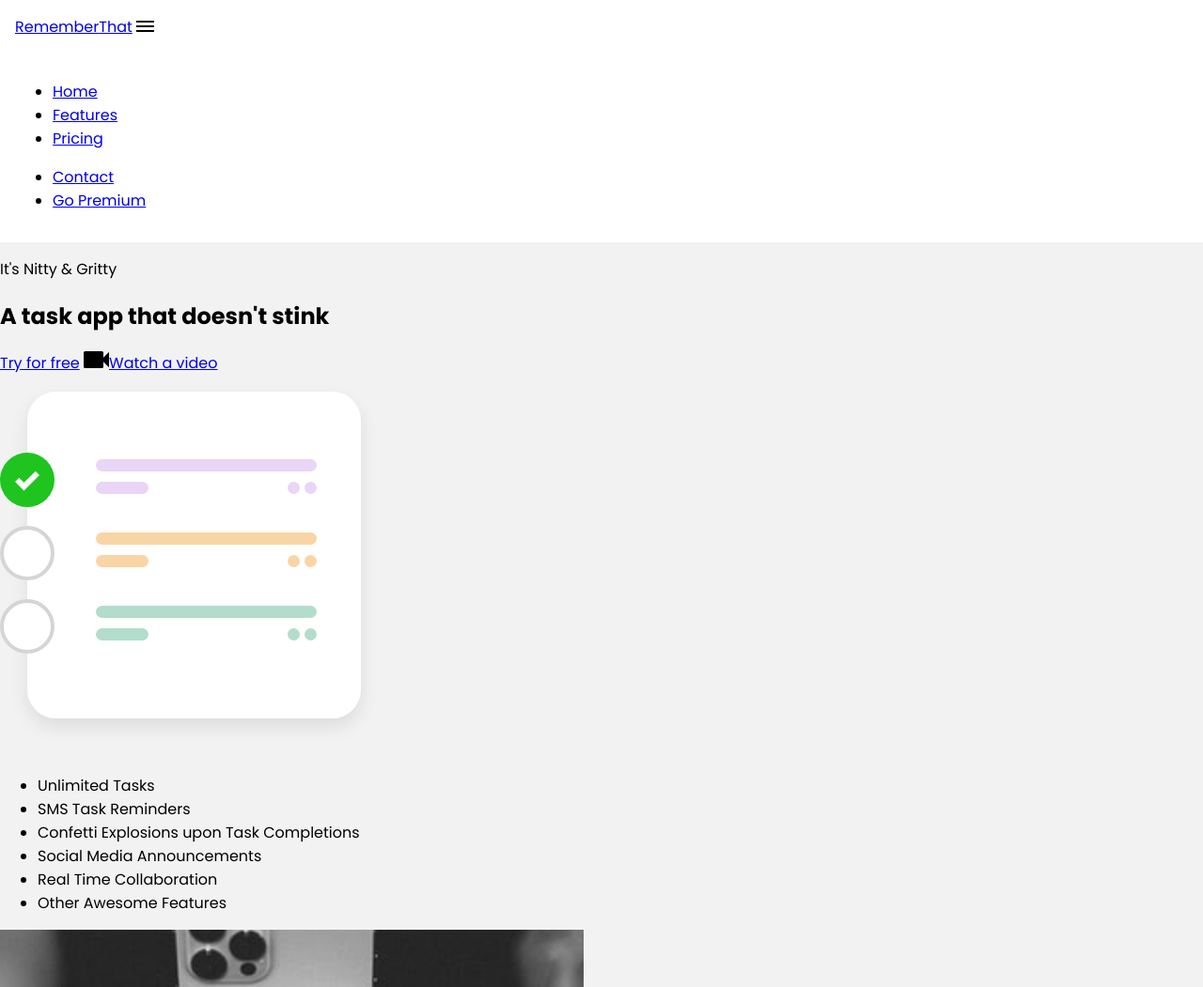
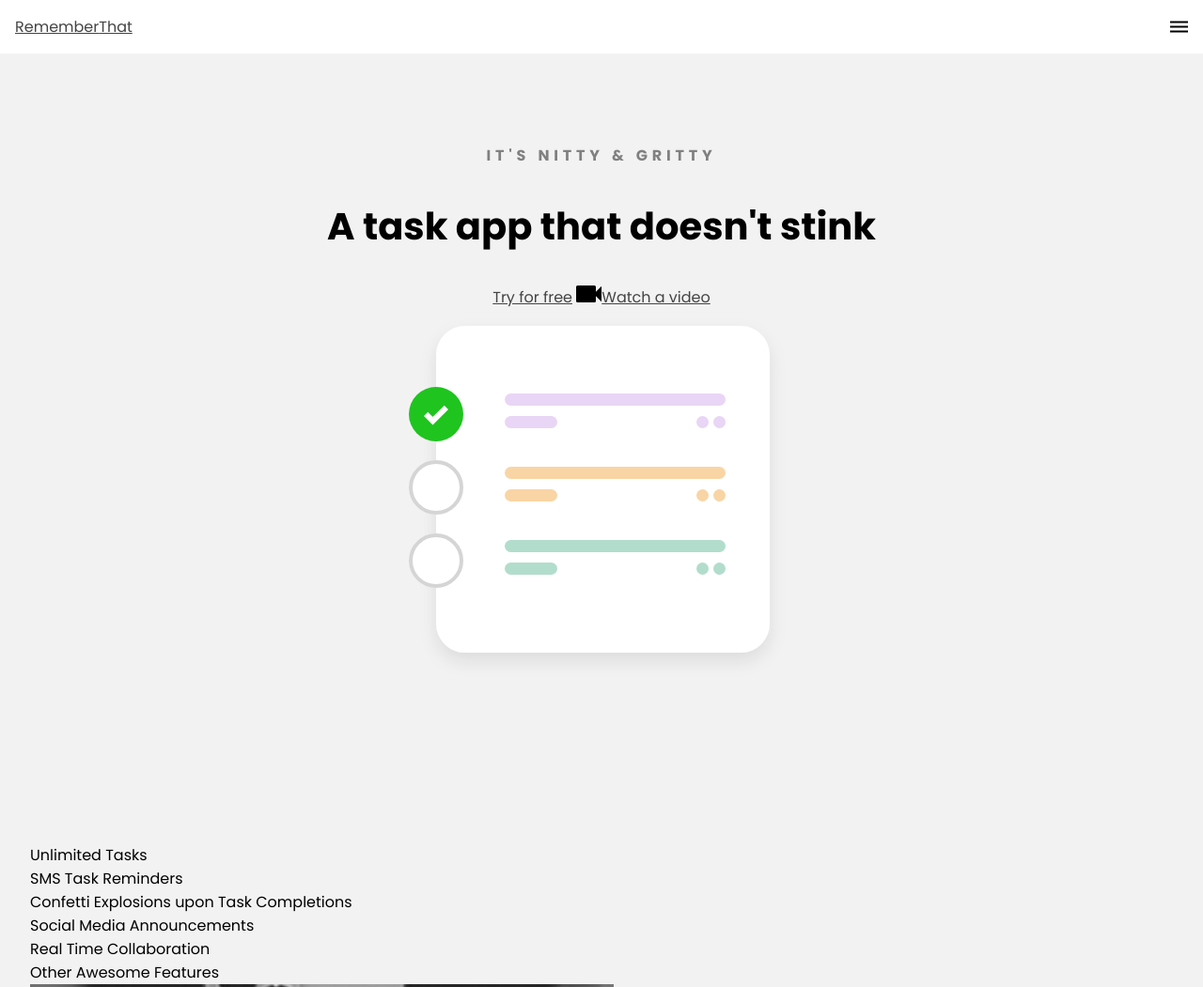
Before and after one commit to Davidcastel26/html-css-landingpage, a plain HTML site: page index.html in a window 1280 px wide. Shown: the top 1051 px of the page at 94% size. Drawn offline with Linux system fonts and the light colour scheme.

Commit message:
adding left-col styles

```diff
--- a/css/main.css
+++ b/css/main.css
@@ -1,4 +1,8 @@
 @import url("https://fonts.googleapis.com/css2?family=Poppins:wght@400;700&display=swap");
+:root {
+  --primary-color: #007af3 ;
+}
+
 body {
   background: #f2f2f2;
   margin: 0;
@@ -16,4 +20,52 @@ body {
   color: black;
   font-size: 1.2em;
 }
+
+.navbar .logo span {
+  color: var(--primary-color);
+}
+
+.navbar nav {
+  display: none;
+}
+
+.navbar .container {
+  display: -webkit-box;
+  display: -ms-flexbox;
+  display: flex;
+  place-content: space-between;
+}
+
+.navbar .mobile-menu {
+  cursor: pointer;
+}
+
+a {
+  color: #444444;
+}
+
+ul {
+  list-style-type: none;
+  margin: 0;
+  padding: 0;
+}
+
+section {
+  padding: 5em 2em;
+}
+
+.hero {
+  text-align: center;
+}
+
+.left-col .subhead {
+  text-transform: uppercase;
+  font-weight: bold;
+  color: gray;
+  letter-spacing: .3em;
+}
+
+.left-col h1 {
+  font-size: 2.5em;
+}
 /*# sourceMappingURL=main.css.map */
```
Also changed, not shown: 1 other file.
